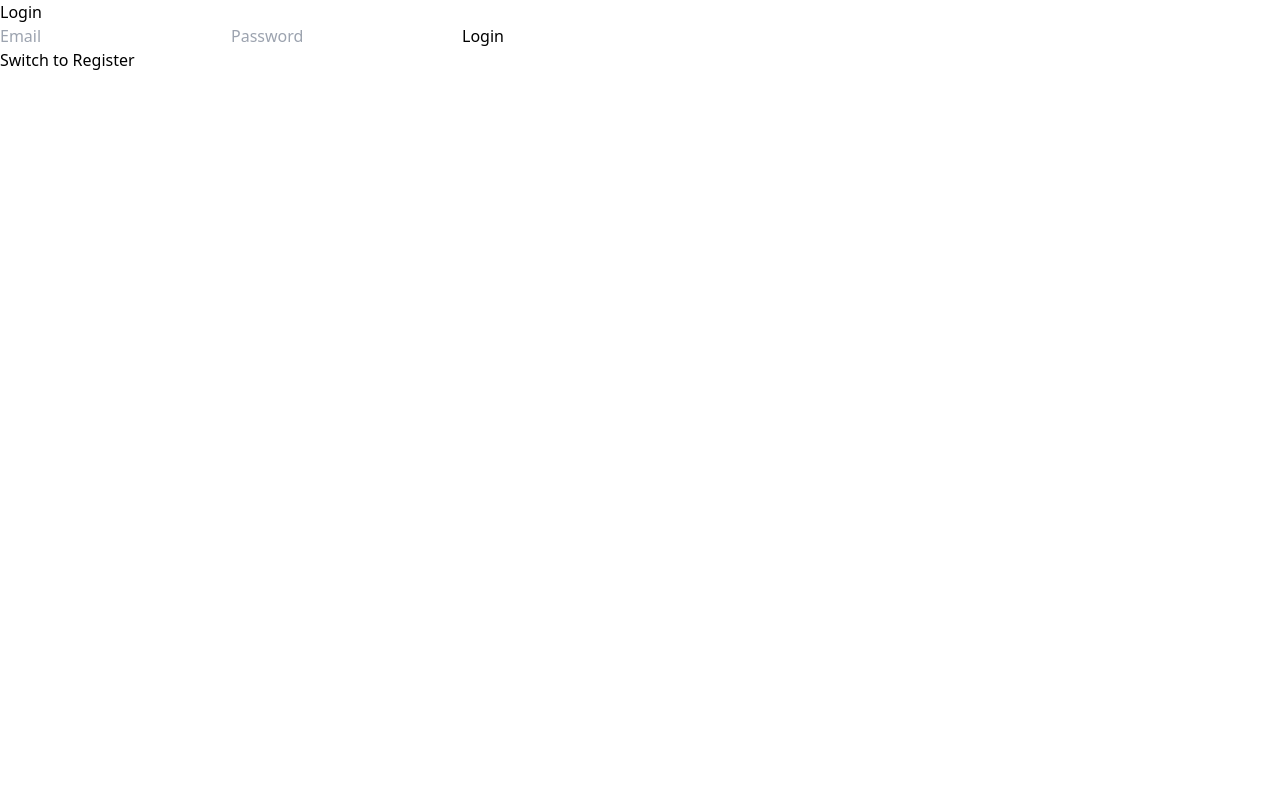
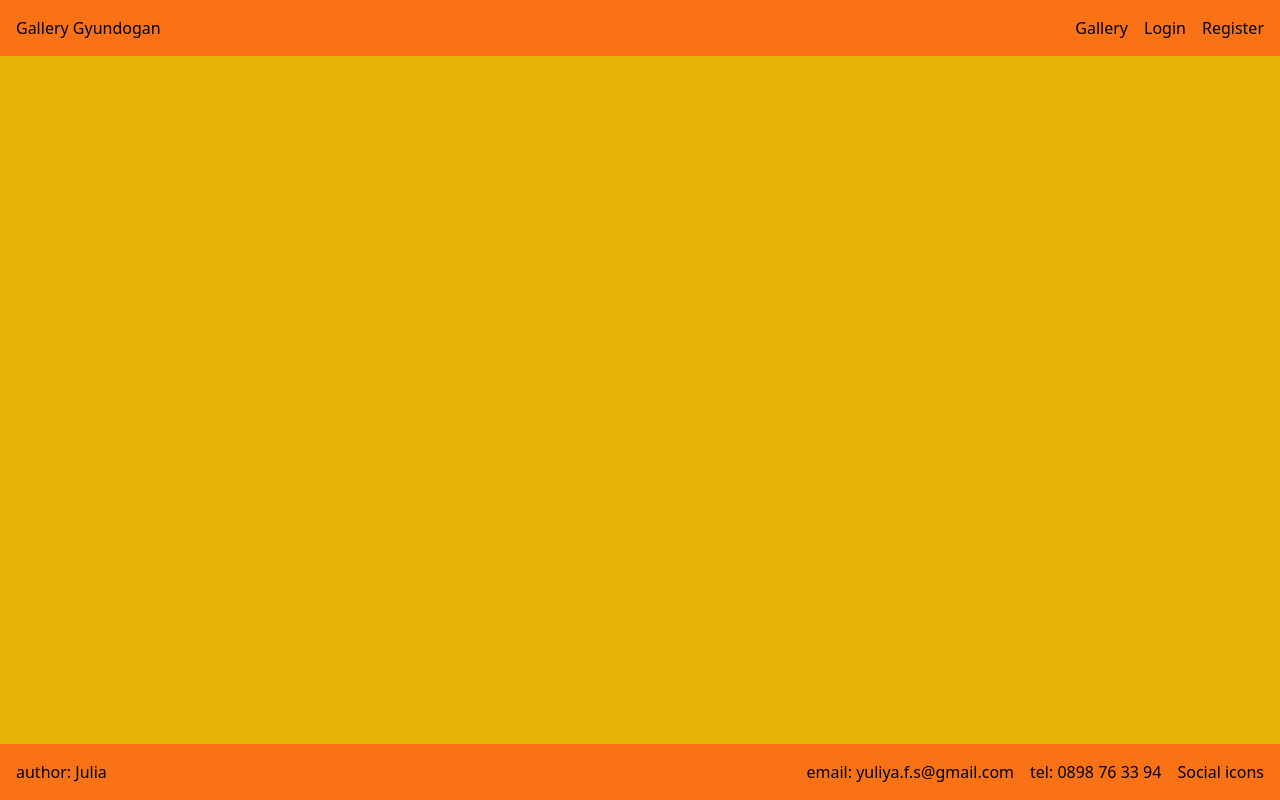
Before and after one commit to JuliaFS/Galeriq-Gyundogan, a React (Vite) app: page /gallery in a window 1280 px wide. Built offline with nearby package versions, Linux system fonts and the light colour scheme.

Commit message:
add header/footer/main page

```diff
--- a/package.json
+++ b/package.json
@@ -10,9 +10,11 @@
     "preview": "vite preview"
   },
   "dependencies": {
+    "@types/react-router-dom": "^5.3.3",
     "firebase": "^10.12.5",
     "react": "^18.3.1",
-    "react-dom": "^18.3.1"
+    "react-dom": "^18.3.1",
+    "react-router-dom": "^6.26.0"
   },
   "devDependencies": {
     "@types/react": "^18.3.3",
--- a/src/App.tsx
+++ b/src/App.tsx
@@ -1,17 +1,44 @@
-import { useState } from 'react';
-import Login from './components/Login/Login';
-import './index.css';
-import Register from './components/Register/Register';
+//import { useState } from 'react';
+import Login from "./components/Login/Login";
+import "./index.css";
+import Register from "./components/Register/Register";
+import { Route, Routes } from "react-router-dom";
+import { Path } from "./constants/constants";
+import Home from "./components/Home/Home";
+import Footer from "./components/Footer/Footer";
+import Header from "./components/Header/Header";
 
 export default function App() {
-  const [isLogin, setIsLogin] = useState(true);
+  //const [isLogin, setIsLogin] = useState(true);
 
   return (
-    <div className="App">
-      {isLogin ? <Login /> : <Register />}
-      <button onClick={() => setIsLogin(!isLogin)}>
-        {isLogin ? 'Switch to Register' : 'Switch to Login'}
-      </button>
+    <div className="flex flex-col h-screen">
+      <header className="fixed top-0 left-0 right-0 bg-orange-500 flex">
+        <Header />
+      </header>
+
+      <main className="flex-grow bg-yellow-500">
+        <Routes>
+          <Route path={Path.Home} element={<Home />} />
+          {/*<Route path={Path.Gallery} element={<PicturesList />} />*/}
+          {/*<Route element={<RegUsersGuard />}>*/}
+          <Route>
+            <Route path={Path.Login} element={<Login />} />
+            <Route path={Path.Register} element={<Register />} />
+          </Route>
+          {/*<Route path={Path.Details} element={<PictureDetails />} />*/}
+
+          {/*<Route>*/}
+          {/*<Route path={Path.CreatePicture} element={<CreatePicture />} />*/}
+          {/*<Route path={Path.PictureEdit} element={<EditPicture />} />*/}
+          {/*<Route path={Path.Logout} element={<Logout />} />*/}
+          {/*</Route>*/}
+          {/*<Route path={Path.Error404Path} element={<PageNotFound />} />*/}
+        </Routes>
+      </main>
+      <footer className="bg-orange-500 flex">
+        <Footer />
+      </footer>
     </div>
   );
 }
--- /dev/null
+++ b/src/components/Footer/Footer.tsx
@@ -0,0 +1,15 @@
+export default function Footer() {
+    return (
+      <>
+        <div className="p-4 whitespace-nowrap">author: Julia</div>
+        <nav className="flex-grow p-4">
+          <ul className="flex justify-end gap-4">
+              <li>email: yuliya.f.s@gmail.com</li>
+              <li>tel: 0898 76 33 94</li>
+              <li>Social icons</li>
+          </ul>
+        </nav>
+
+      </>
+    );
+  }
--- /dev/null
+++ b/src/components/Header/Header.tsx
@@ -0,0 +1,15 @@
+export default function Header() {
+    return (
+      <>
+        <div className="p-4 whitespace-nowrap">Gallery Gyundogan</div>
+        <nav className="flex-grow p-4">
+          <ul className="flex justify-end gap-4">
+              <li>Gallery</li>
+              <li>Login</li>
+              <li>Register</li>
+          </ul>
+        </nav>
+
+      </>
+    );
+  }
--- /dev/null
+++ b/src/components/Home/Home.tsx
@@ -0,0 +1,7 @@
+export default function Home() {
+  return (
+    <>
+      <div className="p-4 h-screen">Content here</div>
+    </>
+  );
+}
--- /dev/null
+++ b/src/constants/constants.ts
@@ -0,0 +1,29 @@
+const Path = {
+    Home: "/",
+    Register: "/register",
+    Login: "/login",
+    Logout: "/logout",
+    Gallery: "/gallery",
+    CreatePicture: "/create-picture",
+    Details: "/gallery/:pictureId",
+    PictureEdit: "/gallery/:pictureId/edit",
+    PictureDelete: "/gallery/:pictureId/delete",
+    Error404Path: "*",
+}
+
+// const Notifications ={
+//         CreateError: "You have to fill correctly all fields!",
+//         Create: "Something wrong, you can not create picture. Pls try again later....",
+//         Voted: "Sorry, you already voted for this picture...",
+//         EmptyComment: "You can not published empty comment.",
+//         CommentNotPublished: "Error during publish comment...",
+//         EditError: "Pls, fill all the fields correctly!",
+//         OnEditError: "Unsuccesfull edited!",
+//         CanNotGetImage: "Unsuccesfull loading the images...",
+//         ConfirmDelete: "Are you sure you want to delete this picture?",
+// }
+
+export {
+    Path,
+    //Notifications
+}
--- a/src/main.tsx
+++ b/src/main.tsx
@@ -1,10 +1,13 @@
 import React from 'react'
 import ReactDOM from 'react-dom/client'
+import { BrowserRouter } from 'react-router-dom'
 import App from './App.tsx'
 import './index.css'
 
 ReactDOM.createRoot(document.getElementById('root')!).render(
   <React.StrictMode>
-    <App />
+    <BrowserRouter>
+      <App />
+    </BrowserRouter>
   </React.StrictMode>,
 )
```
Also changed, not shown: 1 other file (tests, documents, lock files or other folders).
